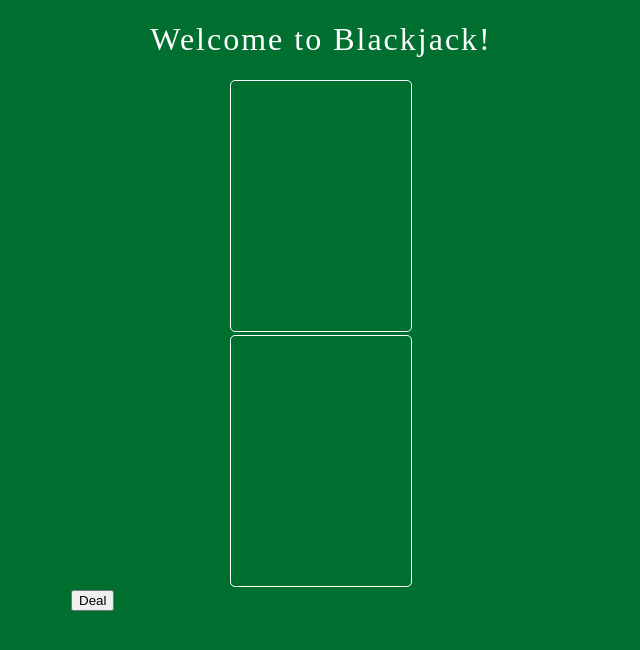
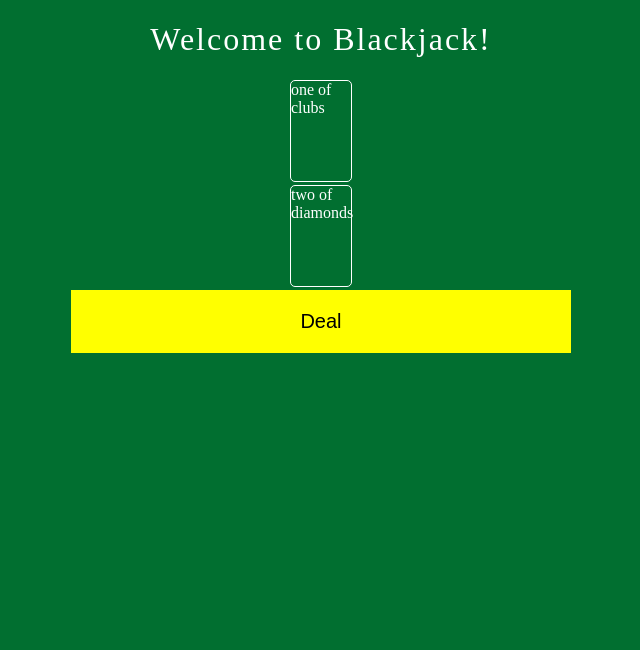
Before and after one commit to heyjohnmurray/Blackjack, a website: page index.html in a window 1280 px wide. Both pictures are taken after a click on the button "Deal". Shown: the whole page, without its empty margins (319-959 px from the left). Drawn offline with Linux system fonts and the light colour scheme; a web font is replaced by a local one.

Commit message:
dynamic card creation functionality is working

```diff
--- a/index.html
+++ b/index.html
@@ -14,10 +14,12 @@
 			</div>
 			<div class="player-box box">
 				<div id="player-cards" class="card">
+					<div class="top-left">
 
+					</div>
 				</div>
 			</div>
-			<button id="deal">
+			<button id="deal-button" class="deal-button">
 				Deal
 			</button>
 		</div>
--- a/js/app.js
+++ b/js/app.js
@@ -1,5 +1,6 @@
 //inspiration: http://www.addictinggames.com/puzzle-games/blackjack.jsp
 
+function createCard (){
   	//generate suit
 	var suits = ['diamonds','hearts','spades','clubs'];
 	var randomSuit = Math.floor(Math.random() * 4);
@@ -9,6 +10,19 @@ var cards = ['ace','one','two','three','four','five','six','seven','eight','nine
 	var randomCard = Math.floor(Math.random() * 13) + 1;
 
 	//your card is ...
-console.log(cards[randomCard] + " of " + suits[randomSuit]);
+	return cards[randomCard] + " of " + suits[randomSuit];
+	console.log(cards[randomCard] + " of " + suits[randomSuit])
+}
 
-//deal function
+//when you hit the deal button :: not sure if this needs to be wrapped in a function
+var dealButton = document.getElementById('deal-button');
+
+dealButton.addEventListener('click', function(){
+
+	//cards to the dealer
+	document.getElementById('dealer-cards').innerHTML = createCard();
+
+	//cards to the player
+	document.getElementById('player-cards').innerHTML = createCard();
+
+}, false);
--- a/sass/partials/_base.scss
+++ b/sass/partials/_base.scss
@@ -18,14 +18,26 @@ h1 {
 }
 
 .box {
-	height: 250px;
+	height: 100px;
 	margin-bottom: 5px;
 }
 
 .card {
 	border: 1px solid #fff;
-	width: 180px;
+	width: 60px;
 	height: 100%;
 	margin: auto;
 	border-radius: 5px;
 }
+
+.deal-button {
+	background: #ff0;
+	border: none;
+	font-size: 20px;
+	padding: 20px;
+	width: 100%;
+
+	&:hover {
+		cursor: pointer;
+	}
+}
```
Also changed, not shown: css/compiled.css. Lines whose indentation alone changed are shown as unchanged.
